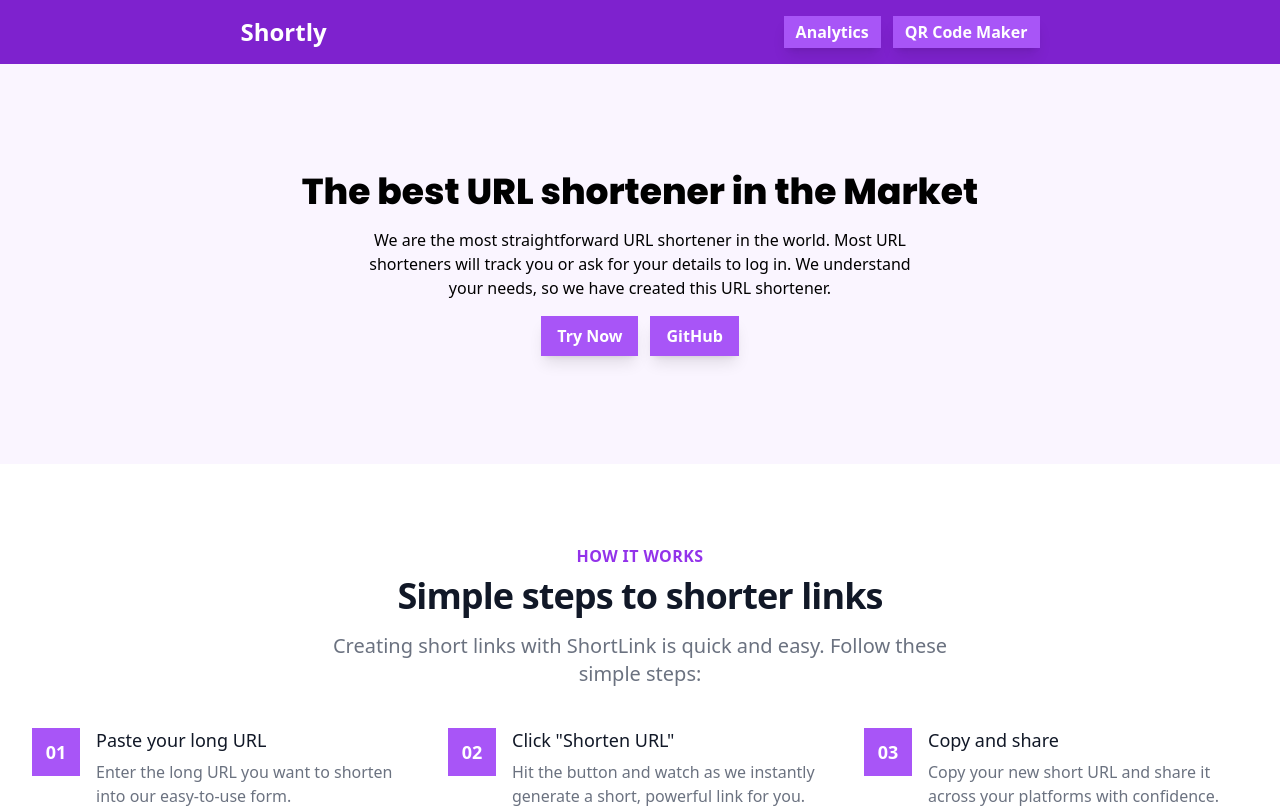
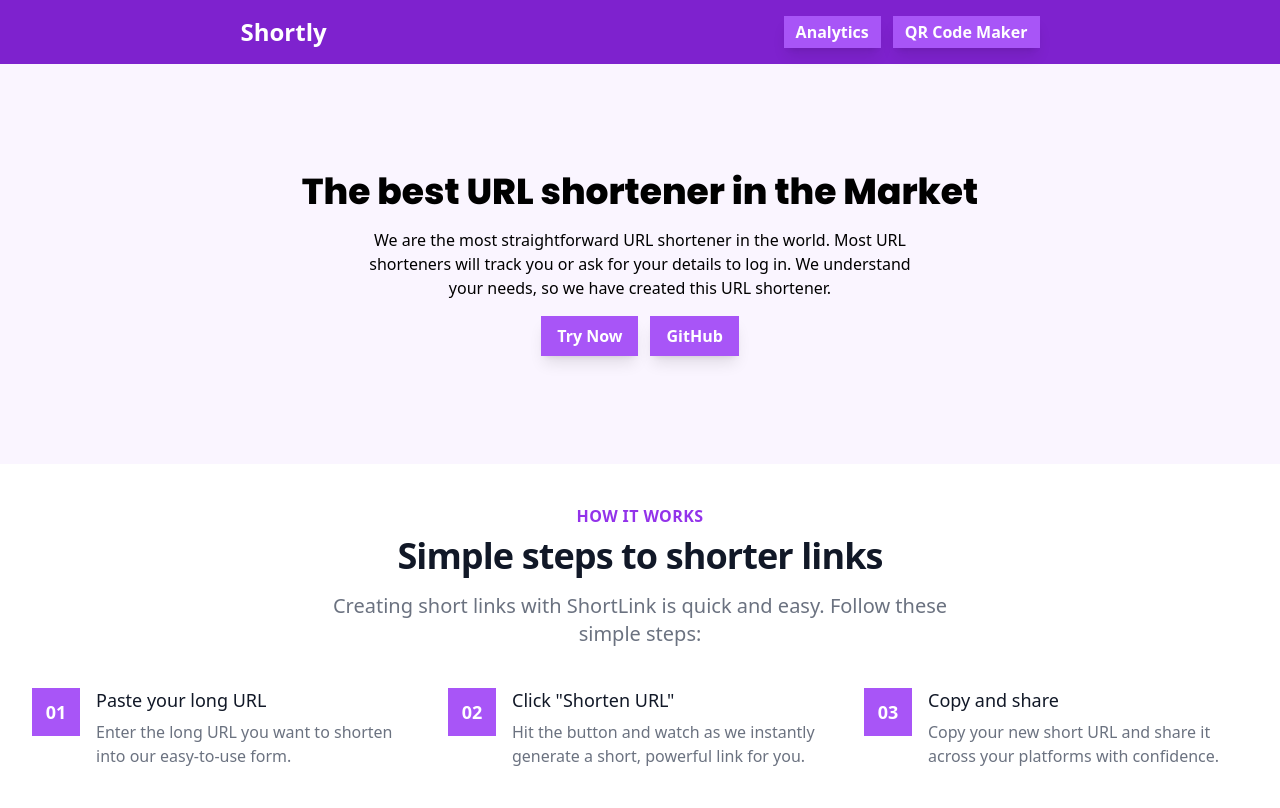
Before and after one commit to Chirag-varu/shortly, a Next.js app: page / in a window 1280 px wide. Shown: the top 808 px of the page. Built offline with nearby package versions, Linux system fonts and the light colour scheme.

Commit message:
deployment bug fix - (using img insted of Image)

```diff
--- a/app/QRCodeGenerator/page.tsx
+++ b/app/QRCodeGenerator/page.tsx
@@ -1,6 +1,7 @@
 'use client'
 
 import { useState } from 'react';
+import Image from 'next/image';
 import axios from 'axios';
 import { Card } from "@/components/ui/card"
 import { Button } from "@/components/ui/button"
@@ -72,7 +73,8 @@ const QRCodeGenerator = () => {
                 {qrCode && (
                     <div className="flex flex-col items-center mt-6 gap-4">
                         {/* QR Code Image */}
-                        <img src={qrCode} alt="QR Code" className="shadow-lg border border-gray-300 rounded-lg" />
+                        {/* <img src={qrCode} alt="QR Code" className="shadow-lg border border-gray-300 rounded-lg" /> */}
+                        <Image src={qrCode} alt="QR Code" width={200} height={200} />
 
                         {/* Download Button */}
                         <Button onClick={downloadQRCode} variant="outline" className="w-full">
--- a/components/HowItWorksSection.tsx
+++ b/components/HowItWorksSection.tsx
@@ -21,7 +21,7 @@ const steps = [
 export function HowItWorksSection() {
     return (
         <div className="w-full">
-            <section id="how-it-works" className="py-20 bg-white">
+            <section id="how-it-works" className="py-10 bg-white">
                 <div className="max-w-7xl mx-auto px-4 sm:px-6 lg:px-8">
                     <div className="lg:text-center">
                         <h2 className="text-base text-purple-600 font-semibold tracking-wide uppercase">How It Works</h2>
```
